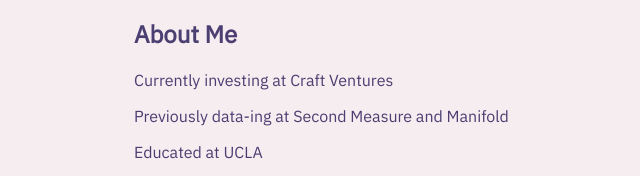
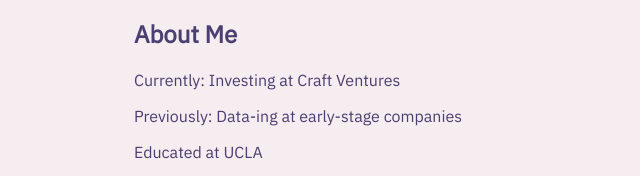
Before and after one commit to sitararamesh/sitararamesh.github.io, a plain HTML site: page index.html in a window 1280 px wide. Shown: the part 227-403 px from the top of the page, without its empty margins (250-890 px from the left). Drawn offline with Linux system fonts and the light colour scheme.

Commit message:
Update index.html

```diff
--- a/index.html
+++ b/index.html
@@ -34,8 +34,8 @@
 		<h2>Hi there!</h2>
 		<h1>I'm Sitara Ramesh</h1>
 		<h2>About Me</h2>
-		<p>Currently investing at Craft Ventures</p>
-		<p>Previously data-ing at Second Measure and Manifold</p>
+		<p>Currently: Investing at Craft Ventures</p>
+		<p>Previously: Data-ing at early-stage companies</p>
 		<p>Educated at UCLA</p>
 		<h3>Connect with me!</h3>
 		<div>
```
